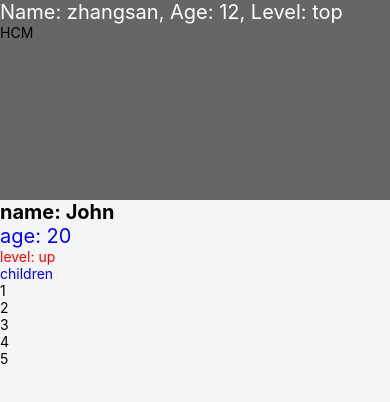
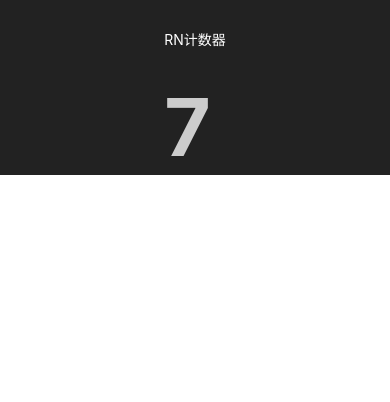
Before and after one commit to hixb/ReactNativeDemo, a React Native app: screen / in a window 390 px wide. Shown: the top 402 px of the page. Built offline with nearby package versions, Linux system fonts and the light colour scheme.

Commit message:
feat: implement a simple counter

```diff
--- a/App.tsx
+++ b/App.tsx
@@ -1,29 +1,13 @@
-/**
- * Sample React Native App
- * https://github.com/facebook/react-native
- *
- * @format
- */
-
 import React from 'react';
 import {SafeAreaView, StatusBar, StyleSheet, View} from 'react-native';
-
-import ClassView from './src/components/ClassView';
-import FuncView from './src/components/FuncView';
+import TimerView from './src/components/TimerView';
 
 function App(): JSX.Element {
-  // const [showClassView, setShowClassView] = useState<boolean>(true);
-  //
-  // useEffect(() => {
-  //   setTimeout(() => setShowClassView(false), 2000);
-  // }, []);
-
   return (
     <SafeAreaView>
       <StatusBar barStyle={'dark-content'} backgroundColor={'#fff'} />
       <View style={styles.container}>
-        <ClassView name="zhangsan" age={12} level="top" />
-        <FuncView name={'list'} age={20} level={false} />
+        <TimerView />
       </View>
     </SafeAreaView>
   );
@@ -35,7 +19,7 @@ const styles = StyleSheet.create({
     height: '100%',
     flexDirection: 'column',
     alignItems: 'center',
-    backgroundColor: '#fff',
+    backgroundColor: '#222',
   },
 });
 
--- /dev/null
+++ b/src/components/TimerView.js
@@ -0,0 +1,31 @@
+import React, {useState, useEffect} from 'react';
+import {Text, View, StyleSheet} from 'react-native';
+
+export default () => {
+  const [count, setCount] = useState(0);
+
+  useEffect(() => {
+    const interval = setInterval(() => setCount(count + 1), 1000);
+
+    return () => clearInterval(interval);
+  }, [count]);
+
+  return (
+    <View style={styles.root}>
+      <Text style={styles.title}>RN计数器</Text>
+      <Text style={styles.num}>{count}</Text>
+    </View>
+  );
+};
+
+const styles = StyleSheet.create({
+  title: {
+    color: '#fff',
+    marginVertical: 29,
+  },
+  num: {
+    fontSize: 80,
+    color: '#ccc',
+    fontWeight: 'bold',
+  },
+});
```
